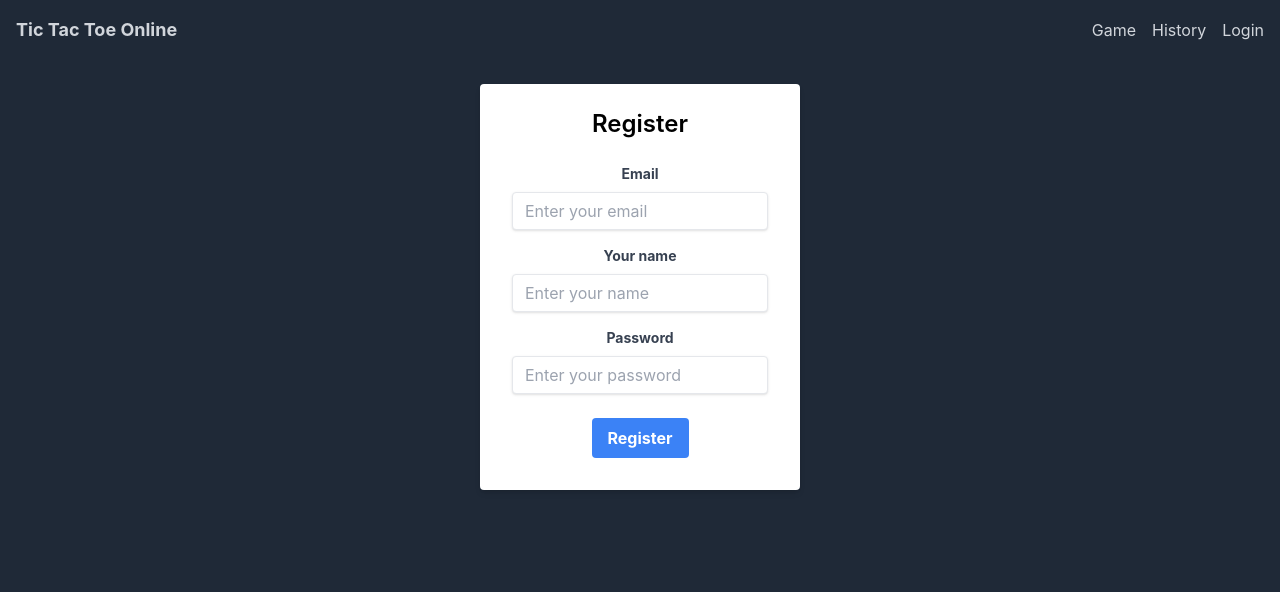
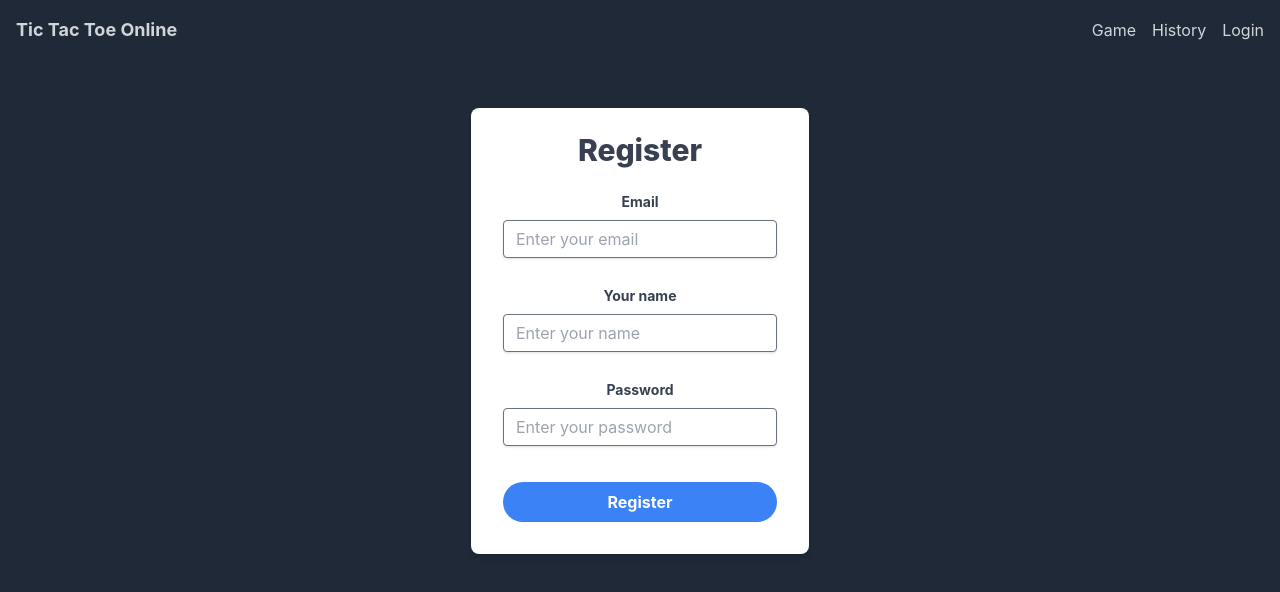
Before and after one commit to kjaroma/tic-tac-toe, a React (Create React App) app in the folder client/: page /register in a window 1280 px wide. Shown: the top 592 px of the page. Built offline with nearby package versions, Linux system fonts and the light colour scheme.

Commit message:
Add atomic ui components, fix some styles

```diff
--- a/client/src/components/game/CreateGame.tsx
+++ b/client/src/components/game/CreateGame.tsx
@@ -1,10 +1,18 @@
+import { useState } from "react"
 import { URLS } from "../../constants"
+import Button from "../ui/Button"
 
 type CreateGameProps = {
   onGameCreate: (gameId: string) => void
 }
 
 function CreateGame({ onGameCreate }: CreateGameProps) {
+
+  const [boardSize, setBoardSize] = useState(3)
+
+  const onBoardSizeChange = (e: React.ChangeEvent<HTMLInputElement>) => {
+    setBoardSize(+e.target.value)
+  }
 
   const handleGameCreate = async (e: React.MouseEvent) => {
     e.preventDefault()
@@ -23,8 +31,12 @@ function CreateGame({ onGameCreate }: CreateGameProps) {
   }
 
   return (
-    <div className="mb-4">
-      <button className="bg-blue-500 hover:bg-blue-700 text-white font-bold py-2 px-4 rounded-full" onClick={handleGameCreate}>Crete New Game</button>
+    <div className="mb-4 flex flex-col">
+      <div className="flex flex-col mb-2">
+        <label className='block text-gray-700 font-bold mb-2' htmlFor="size">Board size: {boardSize}</label>
+        <input className="mb-2" type="range" min={3} max={9} step={2} id="size" defaultValue={boardSize} onChange={onBoardSizeChange} />
+      </div>
+      <Button onClick={handleGameCreate}>Crete New Game</Button>
     </div>
   )
 }
--- a/client/src/components/game/GameStarter.tsx
+++ b/client/src/components/game/GameStarter.tsx
@@ -8,8 +8,7 @@ type GameStarterProps = {
 
 const GameStarter = ({ onGameCreate, onGameJoin }: GameStarterProps) => {
   return (
-    <div className="w-full mt-6">
-      <div className="bg-white shadow-md rounded-lg px-8 pt-8 pb-8 mb-4">
+      <div className="bg-white shadow-md rounded-lg px-8 pt-8 pb-8">
         <div className="flex flex-col">
           <div className="text-3xl text-gray-700 font-extrabold mb-6">
             Let's play!
@@ -20,7 +19,6 @@ const GameStarter = ({ onGameCreate, onGameJoin }: GameStarterProps) => {
           </div>
           <GameJoin onGameJoin={onGameJoin} />
         </div>
-      </div>
     </div>
 
   )
--- a/client/src/components/game/GameStatusComponent.tsx
+++ b/client/src/components/game/GameStatusComponent.tsx
@@ -16,7 +16,7 @@ function GameStatusComponent({ validation, players, currentPlayerId }: GameResul
             {status === GameValidationStatus.NONE && currentPlayer ? <div className="text-gray-300 text-lg">Your turn {currentPlayer?.name ?? ""}!</div> : null}
             {status === GameValidationStatus.TIE ? <div className="text-gray-300 text-lg">Wow! It's a tie!</div> : null}
             {status === GameValidationStatus.WIN && winnerId && winner ?
-                <div className="text-yellow-500 text-lg">
+                <div className="text-yellow-500 text-md">
                     Congratulations!<br />
                     Player {winner.name} won!
                 </div> : null
--- a/client/src/components/game/JoinGame.tsx
+++ b/client/src/components/game/JoinGame.tsx
@@ -1,4 +1,6 @@
 import { useState } from "react";
+import Button from "../ui/Button";
+import Input from "../ui/Input";
 
 type GameJoinProps = {
     onGameJoin: (gameId: string) => void
@@ -17,11 +19,11 @@ const GameJoin = ({ onGameJoin }: GameJoinProps) => {
     }
 
     return (
-    <div className="flex flex-col">
-        <input className="shadow border border-gray-500 rounded w-full py-2 px-3 text-gray-700 mb-3 leading-tight focus:outline-none focus:shadow-outline"
-            value={gameId} onChange={handleChange} placeholder="Paste game Id"/>
-        <button className="bg-blue-500 hover:bg-blue-700 text-white font-bold py-2 px-4 rounded-full" onClick={handleClick}>Join Existing Game</button>
-    </div>
+        <div className="flex flex-col">
+            <Input
+                value={gameId} onChange={handleChange} placeholder="Paste game Id" />
+            <Button onClick={handleClick}>Join Existing Game</Button>
+        </div>
     )
 }
 
--- a/client/src/components/pages/Login.tsx
+++ b/client/src/components/pages/Login.tsx
@@ -1,6 +1,9 @@
 import React, { useState } from 'react';
 import { useAuth } from '../../hooks/useAuth';
 import { Link } from 'react-router-dom';
+import Input from '../ui/Input';
+import Button from '../ui/Button';
+import FormTitle from '../ui/FormTitle';
 
 const Login = () => {
   const [email, setEmail] = useState('');
@@ -20,16 +23,14 @@ const Login = () => {
   };
 
   return (
-    <div className="w-full max-w-xs mt-6">
-      <form className="bg-white shadow-md rounded px-8 pt-6 pb-8 mb-4">
-      <h2 className="text-2xl font-semibold mb-6">Login</h2>
-        {error && <p>{error}</p>}
+    <div className="flex flex-col items-center p-12">
+      <form className="bg-white shadow-md rounded-lg px-8 pt-6 pb-8 flex flex-col">
+        <FormTitle>Login</FormTitle>
         <div className='mb-4'>
           <label className='block text-gray-700 text-sm font-bold mb-2' htmlFor="email">
             Email
           </label>
-          <input
-            className="shadow appearance-none border rounded w-full py-2 px-3 text-gray-700 leading-tight focus:outline-none focus:shadow-outline"
+          <Input
             type="email"
             id="email"
             placeholder="Enter your email"
@@ -41,8 +42,7 @@ const Login = () => {
           <label className='block text-gray-700 text-sm font-bold mb-2' htmlFor="password">
             Password
           </label>
-          <input
-            className="shadow appearance-none border rounded w-full py-2 px-3 text-gray-700 leading-tight focus:outline-none focus:shadow-outline"
+          <Input
             type="password"
             id="password"
             placeholder="Enter your password"
@@ -50,14 +50,9 @@ const Login = () => {
             onChange={(e) => setPassword(e.target.value)}
           />
         </div>
-
-        <button className="bg-blue-500 hover:bg-blue-700 text-white font-bold py-2 px-4 rounded focus:outline-none focus:shadow-outline mb-6"
-          onClick={handleLogin}
-        >
-          Login
-        </button>
+        <Button onClick={handleLogin}>Login</Button>
         <div>
-          <span className='text-sm block mb-2'>
+          <span className='text-sm block pt-4'>
             Do not have account yet?
           </span>
           <Link className="text-blue-500 hover:text-blue-800" to="/register">Register</Link>
--- a/client/src/components/pages/Register.tsx
+++ b/client/src/components/pages/Register.tsx
@@ -1,5 +1,8 @@
 import React, { useState } from 'react';
 import { useAuth } from '../../hooks/useAuth';
+import Input from '../ui/Input';
+import Button from '../ui/Button';
+import FormTitle from '../ui/FormTitle';
 
 const Register = () => {
   const [email, setEmail] = useState('');
@@ -20,16 +23,14 @@ const Register = () => {
   };
 
   return (
-    <div className="w-full max-w-xs mt-6">
-      <form className="bg-white shadow-md rounded px-8 pt-6 pb-8 mb-4">
-      <h2 className="text-2xl font-semibold mb-6">Register</h2>
-        {error && <p>{error}</p>}
+    <div className="flex flex-col items-center p-12">
+      <form className="bg-white shadow-md rounded-lg px-8 pt-6 pb-8 flex flex-col">
+        <FormTitle>Register</FormTitle>
         <div className='mb-4'>
           <label className='block text-gray-700 text-sm font-bold mb-2' htmlFor="email">
             Email
           </label>
-          <input
-            className="shadow appearance-none border rounded w-full py-2 px-3 text-gray-700 leading-tight focus:outline-none focus:shadow-outline"
+          <Input
             type="email"
             id="email"
             placeholder="Enter your email"
@@ -41,8 +42,7 @@ const Register = () => {
           <label className='block text-gray-700 text-sm font-bold mb-2' htmlFor="name">
             Your name
           </label>
-          <input
-            className="shadow appearance-none border rounded w-full py-2 px-3 text-gray-700 leading-tight focus:outline-none focus:shadow-outline"
+          <Input
             type="text"
             id="name"
             placeholder="Enter your name"
@@ -54,8 +54,7 @@ const Register = () => {
           <label className='block text-gray-700 text-sm font-bold mb-2' htmlFor="password">
             Password
           </label>
-          <input
-            className="shadow appearance-none border rounded w-full py-2 px-3 text-gray-700 leading-tight focus:outline-none focus:shadow-outline"
+          <Input
             type="password"
             id="password"
             placeholder="Enter your password"
@@ -63,11 +62,7 @@ const Register = () => {
             onChange={(e) => setPassword(e.target.value)}
           />
         </div>
-        <button className="bg-blue-500 hover:bg-blue-700 text-white font-bold py-2 px-4 rounded focus:outline-none focus:shadow-outline"
-          onClick={handleRegister}
-        >
-          Register
-        </button>
+        <Button onClick={handleRegister}>Register</Button>
       </form>
     </div>
   );
--- /dev/null
+++ b/client/src/components/ui/Button.tsx
@@ -0,0 +1,6 @@
+function Button(props: React.ButtonHTMLAttributes<HTMLButtonElement>) {
+    return <button className="bg-blue-500 hover:bg-blue-700 text-white font-bold py-2 px-4 rounded-full"
+        {...props} />
+}
+
+export default Button
--- /dev/null
+++ b/client/src/components/ui/FormTitle.tsx
@@ -0,0 +1,5 @@
+function FormTitle(props: React.HTMLAttributes<HTMLHeadElement>) {
+    return <h2 className="text-3xl text-gray-700 font-extrabold mb-6">{props.children}</h2>
+}
+
+export default FormTitle
--- /dev/null
+++ b/client/src/components/ui/Input.tsx
@@ -0,0 +1,6 @@
+function Input(props: React.InputHTMLAttributes<HTMLInputElement>) {
+    return <input className="shadow border border-gray-500 rounded w-full py-2 px-3 text-gray-700 mb-3 leading-tight focus:outline-none focus:shadow-outline"
+        {...props} />
+}
+
+export default Input
```
